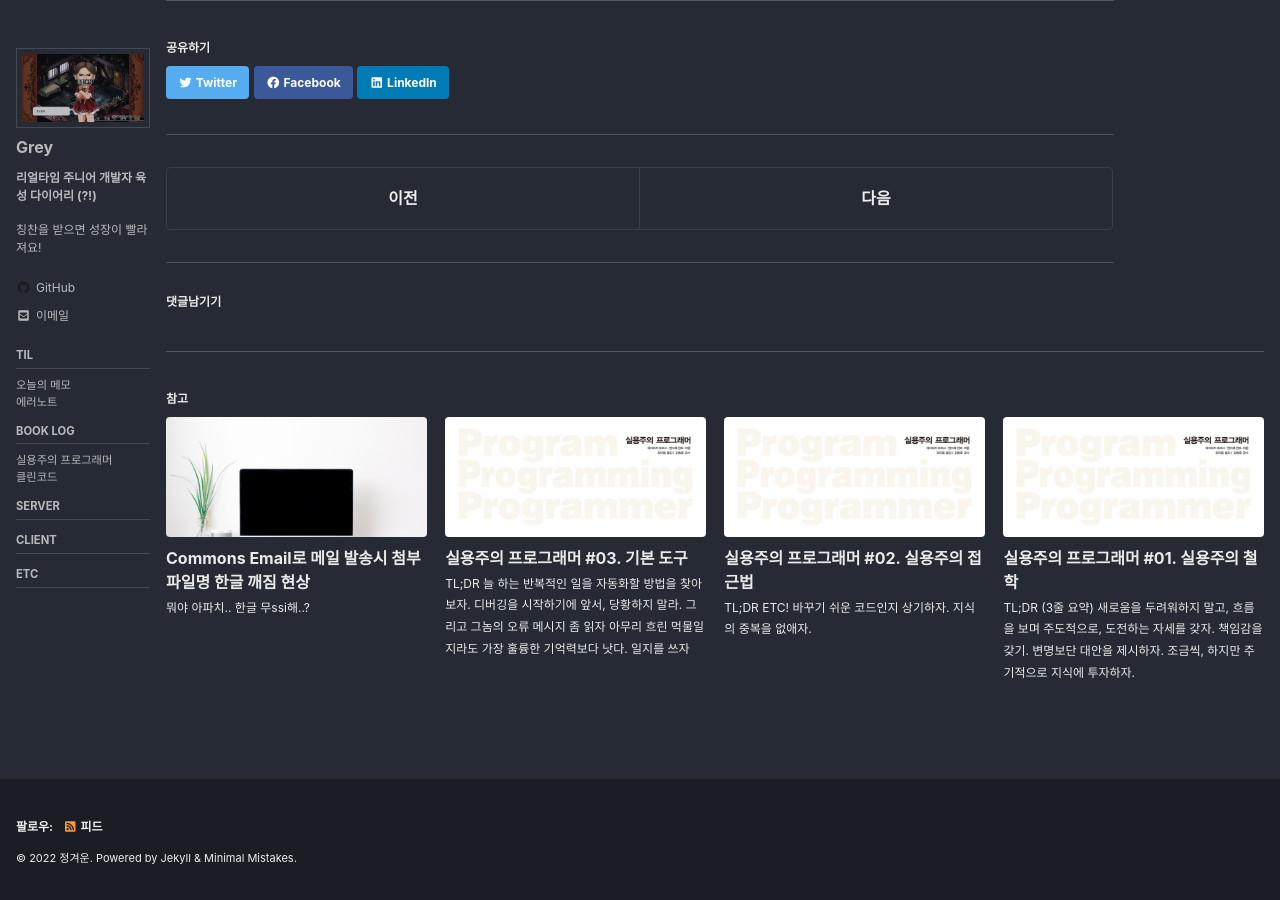
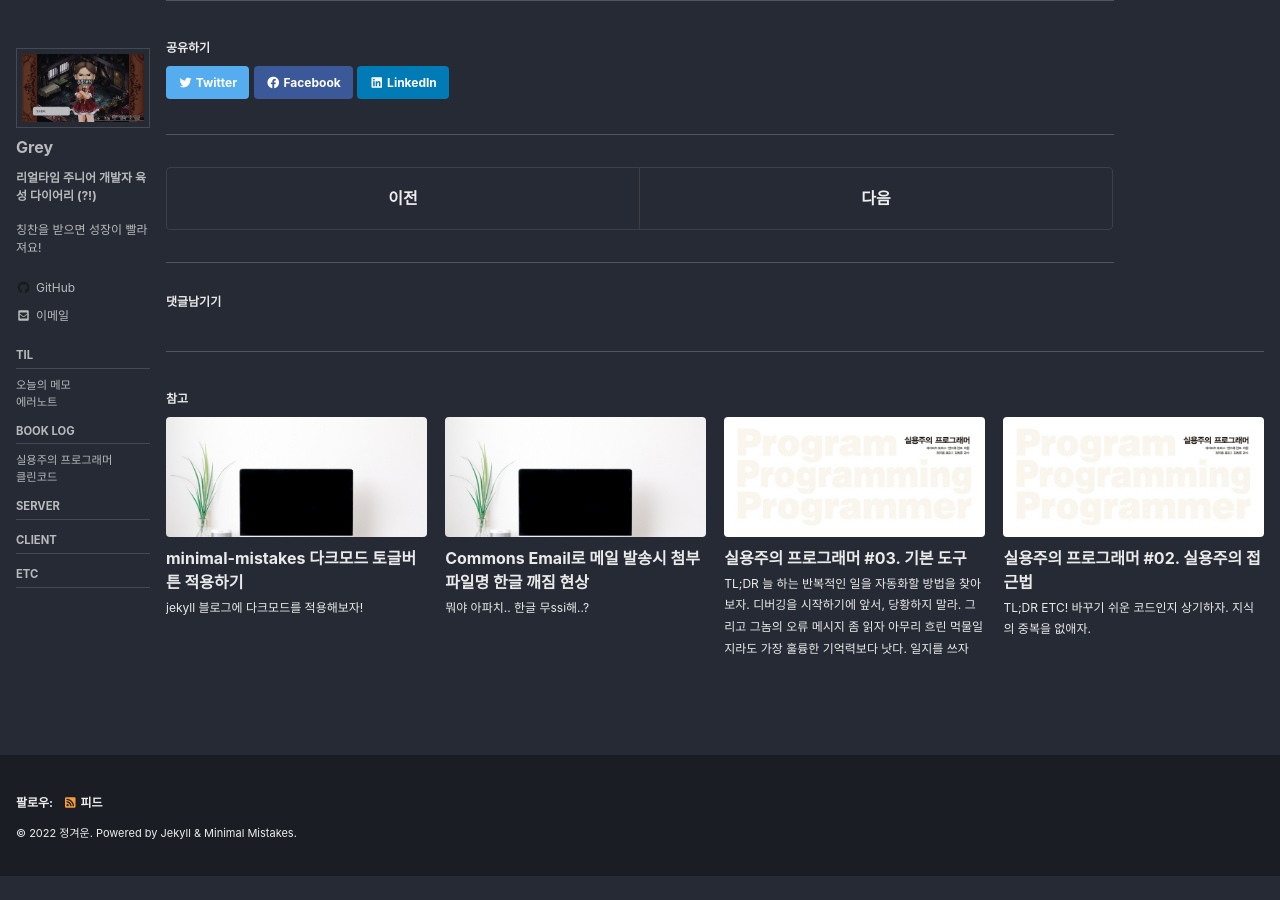
Before and after one commit to grey920/grey920.github.io, a Jekyll site: the page built from _posts/2022-03-29-SMTP_SPAM.md, in a window 1280 px wide and 900 px high, scrolled down 1100 px. Built offline with Jekyll 4.4.1, drawn with Linux system fonts in a browser that asks for light colours; cached includes are drawn as plain includes; some web fonts are replaced; comment, search, counter and statistics services are not loaded; after the commit the page ends 1976 px from its top, so only the background shows below that.

Commit message:
22-04-02 다크모드 토글 적용하기

````diff
--- a/_includes/masthead.html
+++ b/_includes/masthead.html
@@ -18,7 +18,6 @@
             </li>
           {%- endfor -%}
         </ul>
-
          <!-- 다크 모드 토글 버튼 -->
         {% if site.minimal_mistakes_skin2 %}
           <i class="fas fa-fw fa-adjust" aria-hidden="true" onclick="node1=document.getElementById('theme_source');node2=document.getElementById('theme_source_2');if(node1.getAttribute('rel')=='stylesheet'){node1.setAttribute('rel', 'stylesheet alternate'); node2.setAttribute('rel', 'stylesheet');sessionStorage.setItem('theme', 'dark');}else{node2.setAttribute('rel', 'stylesheet alternate'); node1.setAttribute('rel', 'stylesheet');sessionStorage.setItem('theme', 'light');} return false;"></i>
--- /dev/null
+++ b/_posts/2022-04-02-blog_darkmode.md
@@ -0,0 +1,115 @@
+---
+title: "minimal-mistakes 다크모드 토글버튼 적용하기"
+excerpt: "jekyll 블로그에 다크모드를 적용해보자!"
+categories:
+  - Blog
+tags:
+  - dark mode
+  - jekyll
+toc: true
+toc_sticky: true
+toc_label: 목차
+toc_icon: "list"
+# classes: wide
+# header:
+  # teaser: /assets/images/2022-01-02/Untitled.png
+---
+
+
+## TL;DR
+> theme2 를 만들어서 적용한다
+
+## 참고 링크
+
+**[Vladsiv](https://www.vladsiv.com/) 님의 [코드](https://github.com/VladimirSiv/VladimirSiv.github.io/tree/3985fe26e6a9572098945b7b5409bb6e540529a4)를 참고하여 적용했습니다.**
+
+[Allow user to toggle between themes [light/dark] · Discussion #2033 · mmistakes/minimal-mistakes](https://github.com/mmistakes/minimal-mistakes/discussions/2033#discussioncomment-2217062)
+
+
+## _config.yml
+
+저는 기본을 다크모드로 설정하고 싶어서 skin을 dark로 하고 skin2를 default로 했습니다.
+
+```yaml
+minimal_mistakes_skin: "dark" # "air", "aqua", "contrast", "dark", "dirt", "neon", "mint", "plum", "sunrise"
+minimal_mistakes_skin2   : "default"
+```
+
+## _includes/head.html
+
+```html
+<!-- ... -->
+
+<!-- For all browsers -->
+<!-- <link rel="stylesheet" href="{{ '/assets/css/main.css' | relative_url }}"> -->
+<link rel="stylesheet" href="{{ '/assets/css/main.css' | relative_url }}" id="theme_source">
+{% if site.minimal_mistakes_skin2 %}
+<link rel="stylesheet alternate" href="{{ '/assets/css/theme2.css' | relative_url }}" id="theme_source_2">
+
+<script>
+  let theme = sessionStorage.getItem('theme');
+  if (theme === "dark") {
+    sessionStorage.setItem('theme', 'dark');
+    node1 = document.getElementById('theme_source');
+    node2 = document.getElementById('theme_source_2');
+    node1.setAttribute('rel', 'stylesheet alternate');
+    node2.setAttribute('rel', 'stylesheet');
+  }
+  else {
+    sessionStorage.setItem('theme', 'light');
+  }
+</script>
+{% endif %}
+
+<link rel="preload" href="https://cdn.jsdelivr.net/npm/@fortawesome/fontawesome-free@5/css/all.min.css" as="style"
+  onload="this.onload=null;this.rel='stylesheet'">
+<noscript>
+  <link rel="stylesheet" href="https://cdn.jsdelivr.net/npm/@fortawesome/fontawesome-free@5/css/all.min.css">
+</noscript>
+<!-- ... -->
+
+```
+
+## _includes/masthead.html 에 아이콘 추가
+
+```html
+(...중략)
+
+<ul class="visible-links">
+  {%- for link in site.data.navigation.main -%}
+    <li class="masthead__menu-item">
+      <a href="{{ link.url | relative_url }}"{% if link.description %} title="{{ link.description }}"{% endif %}>{{ link.title }}</a>
+    </li>
+  {%- endfor -%}
+</ul>
+
+ <!-- 다크 모드 토글 버튼 -->
+{% if site.minimal_mistakes_skin2 %}
+  <i class="fas fa-fw fa-adjust" aria-hidden="true" onclick="node1=document.getElementById('theme_source');node2=document.getElementById('theme_source_2');if(node1.getAttribute('rel')=='stylesheet'){node1.setAttribute('rel', 'stylesheet alternate'); node2.setAttribute('rel', 'stylesheet');sessionStorage.setItem('theme', 'dark');}else{node2.setAttribute('rel', 'stylesheet alternate'); node1.setAttribute('rel', 'stylesheet');sessionStorage.setItem('theme', 'light');} return false;"></i>
+{% endif %}
+
+{% if site.search == true %}
+  <button class="search__toggle" type="button">
+    <span class="visually-hidden">{{ site.data.ui-text[site.locale].search_label | default: "Toggle search" }}</span>
+    <svg class="icon" width="16" height="16" xmlns="http://www.w3.org/2000/svg" viewBox="0 0 15.99 16">
+      <path d="M15.5,13.12L13.19,10.8a1.69,1.69,0,0,0-1.28-.55l-0.06-.06A6.5,6.5,0,0,0,5.77,0,6.5,6.5,0,0,0,2.46,11.59a6.47,6.47,0,0,0,7.74.26l0.05,0.05a1.65,1.65,0,0,0,.5,1.24l2.38,2.38A1.68,1.68,0,0,0,15.5,13.12ZM6.4,2A4.41,4.41,0,1,1,2,6.4,4.43,4.43,0,0,1,6.4,2Z" transform="translate(-.01)">
+      </path>
+    </svg>
+  </button>
+{% endif %}
+
+(...중략)
+```
+
+## assets/css/theme2.scss 추가
+
+```css
+---
+# Only the main Sass file needs front matter (the dashes are enough)
+---
+
+@charset "utf-8";
+
+@import "minimal-mistakes/skins/{{ site.minimal_mistakes_skin2 | default: 'default' }}"; // skin
+@import "minimal-mistakes"; // main partials
+```
````
Also changed, not shown: _sass/minimal-mistakes/_buttons.scss (line endings or trailing spaces).
